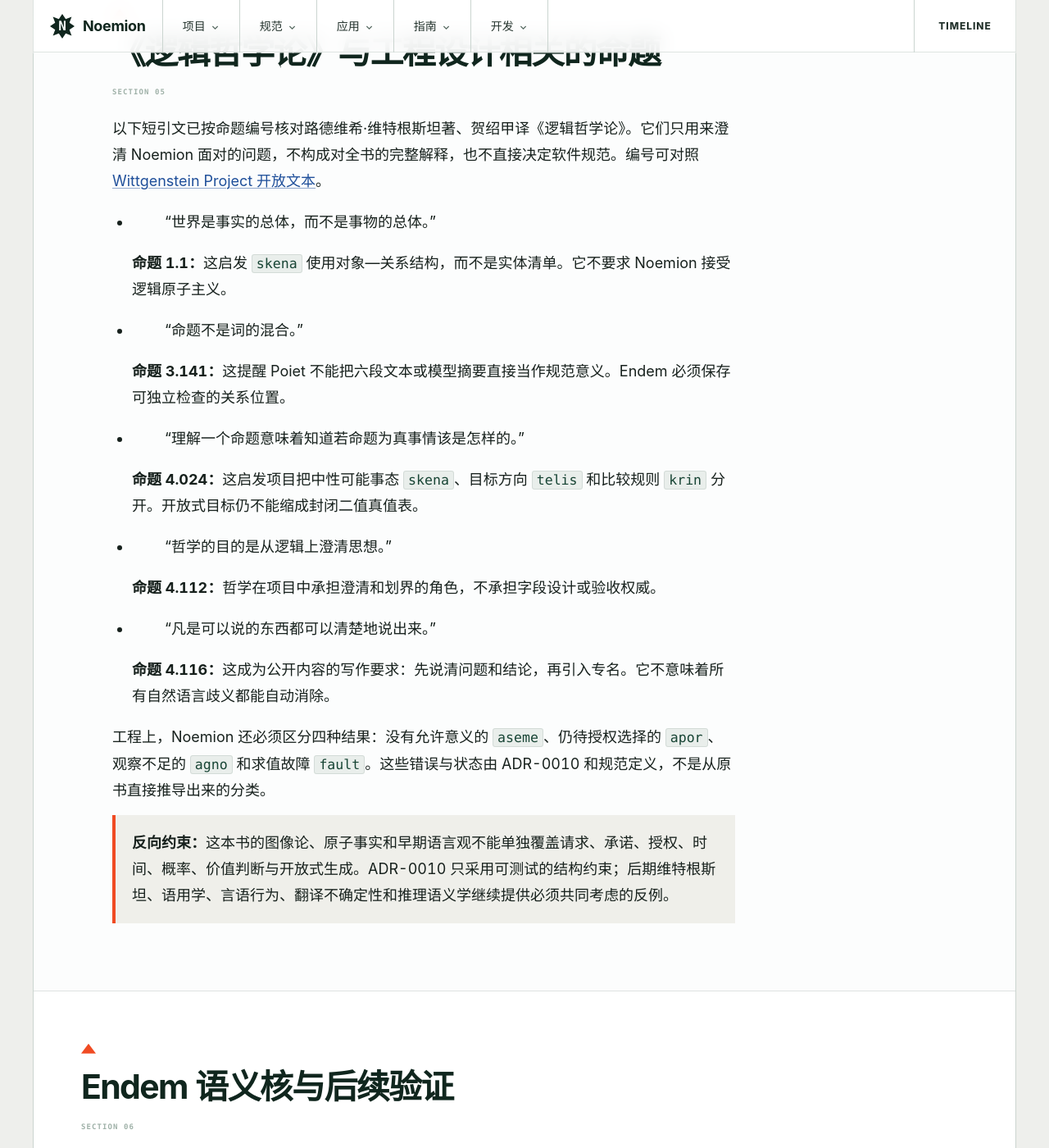
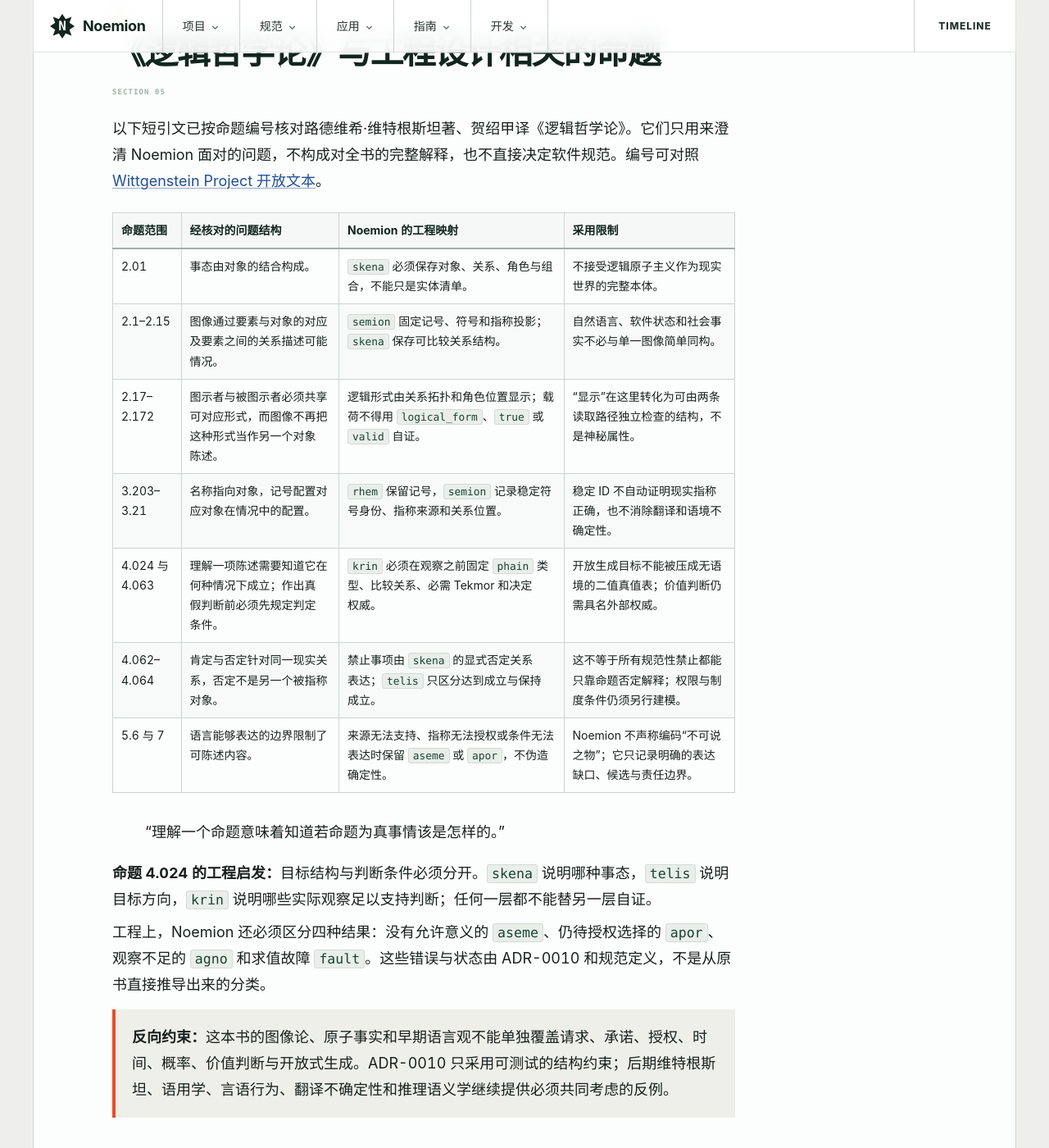
Before and after one commit to Noemion/noemion.github.io, a Jekyll site: the page built from about/intellectual-foundations.html, in a window 1280 px wide and 1400 px high, scrolled down 3206 px. Shown: the whole window at 82% size. Built offline with Jekyll 4.4.1, drawn with Linux system fonts in a browser that asks for light colours; some of the changed text lies outside the part shown.

Commit message:
add natural-language semantic scenarios

```diff
--- a/about/intellectual-foundations.html
+++ b/about/intellectual-foundations.html
@@ -56,13 +56,17 @@
   <section class="content-stack">
     <h2>《逻辑哲学论》与工程设计相关的命题</h2>
     <p>以下短引文已按命题编号核对路德维希·维特根斯坦著、贺绍甲译《逻辑哲学论》。它们只用来澄清 Noemion 面对的问题，不构成对全书的完整解释，也不直接决定软件规范。编号可对照 <a href="https://www.wittgensteinproject.org/w/index.php/Tractatus_Logico-Philosophicus_%28English%29">Wittgenstein Project 开放文本</a>。</p>
-    <ul>
-      <li><blockquote><p>“世界是事实的总体，而不是事物的总体。”</p></blockquote><strong>命题 1.1：</strong>这启发 <code>skena</code> 使用对象—关系结构，而不是实体清单。它不要求 Noemion 接受逻辑原子主义。</li>
-      <li><blockquote><p>“命题不是词的混合。”</p></blockquote><strong>命题 3.141：</strong>这提醒 Poiet 不能把六段文本或模型摘要直接当作规范意义。Endem 必须保存可独立检查的关系位置。</li>
-      <li><blockquote><p>“理解一个命题意味着知道若命题为真事情该是怎样的。”</p></blockquote><strong>命题 4.024：</strong>这启发项目把中性可能事态 <code>skena</code>、目标方向 <code>telis</code> 和比较规则 <code>krin</code> 分开。开放式目标仍不能缩成封闭二值真值表。</li>
-      <li><blockquote><p>“哲学的目的是从逻辑上澄清思想。”</p></blockquote><strong>命题 4.112：</strong>哲学在项目中承担澄清和划界的角色，不承担字段设计或验收权威。</li>
-      <li><blockquote><p>“凡是可以说的东西都可以清楚地说出来。”</p></blockquote><strong>命题 4.116：</strong>这成为公开内容的写作要求：先说清问题和结论，再引入专名。它不意味着所有自然语言歧义都能自动消除。</li>
-    </ul>
+    <div class="table-wrap"><table><thead><tr><th>命题范围</th><th>经核对的问题结构</th><th>Noemion 的工程映射</th><th>采用限制</th></tr></thead><tbody>
+      <tr><td>2.01</td><td>事态由对象的结合构成。</td><td><code>skena</code> 必须保存对象、关系、角色与组合，不能只是实体清单。</td><td>不接受逻辑原子主义作为现实世界的完整本体。</td></tr>
+      <tr><td>2.1–2.15</td><td>图像通过要素与对象的对应及要素之间的关系描述可能情况。</td><td><code>semion</code> 固定记号、符号和指称投影；<code>skena</code> 保存可比较关系结构。</td><td>自然语言、软件状态和社会事实不必与单一图像简单同构。</td></tr>
+      <tr><td>2.17–2.172</td><td>图示者与被图示者必须共享可对应形式，而图像不再把这种形式当作另一个对象陈述。</td><td>逻辑形式由关系拓扑和角色位置显示；载荷不得用 <code>logical_form</code>、<code>true</code> 或 <code>valid</code> 自证。</td><td>“显示”在这里转化为可由两条读取路径独立检查的结构，不是神秘属性。</td></tr>
+      <tr><td>3.203–3.21</td><td>名称指向对象，记号配置对应对象在情况中的配置。</td><td><code>rhem</code> 保留记号，<code>semion</code> 记录稳定符号身份、指称来源和关系位置。</td><td>稳定 ID 不自动证明现实指称正确，也不消除翻译和语境不确定性。</td></tr>
+      <tr><td>4.024 与 4.063</td><td>理解一项陈述需要知道它在何种情况下成立；作出真假判断前必须先规定判定条件。</td><td><code>krin</code> 必须在观察之前固定 <code>phain</code> 类型、比较关系、必需 Tekmor 和决定权威。</td><td>开放生成目标不能被压成无语境的二值真值表；价值判断仍需具名外部权威。</td></tr>
+      <tr><td>4.062–4.064</td><td>肯定与否定针对同一现实关系，否定不是另一个被指称对象。</td><td>禁止事项由 <code>skena</code> 的显式否定关系表达；<code>telis</code> 只区分达到成立与保持成立。</td><td>这不等于所有规范性禁止都能只靠命题否定解释；权限与制度条件仍须另行建模。</td></tr>
+      <tr><td>5.6 与 7</td><td>语言能够表达的边界限制了可陈述内容。</td><td>来源无法支持、指称无法授权或条件无法表达时保留 <code>aseme</code> 或 <code>apor</code>，不伪造确定性。</td><td>Noemion 不声称编码“不可说之物”；它只记录明确的表达缺口、候选与责任边界。</td></tr>
+    </tbody></table></div>
+    <blockquote><p>“理解一个命题意味着知道若命题为真事情该是怎样的。”</p></blockquote>
+    <p><strong>命题 4.024 的工程启发：</strong>目标结构与判断条件必须分开。<code>skena</code> 说明哪种事态，<code>telis</code> 说明目标方向，<code>krin</code> 说明哪些实际观察足以支持判断；任何一层都不能替另一层自证。</p>
     <p>工程上，Noemion 还必须区分四种结果：没有允许意义的 <code>aseme</code>、仍待授权选择的 <code>apor</code>、观察不足的 <code>agno</code> 和求值故障 <code>fault</code>。这些错误与状态由 ADR-0010 和规范定义，不是从原书直接推导出来的分类。</p>
     <p class="callout warning"><strong>反向约束：</strong>这本书的图像论、原子事实和早期语言观不能单独覆盖请求、承诺、授权、时间、概率、价值判断与开放式生成。ADR-0010 只采用可测试的结构约束；后期维特根斯坦、语用学、言语行为、翻译不确定性和推理语义学继续提供必须共同考虑的反例。</p>
   </section>
@@ -74,7 +78,7 @@
       <article class="status-item"><h3>已采用：六个语义面</h3><p><code>rhem / semion / skena / telis / krin / apor</code> 分别承担来源、意义投影、中性事态、目标方向、满足判据和未决边界。</p></article>
       <article class="status-item"><h3>已采用：结构显示形式</h3><p><code>semion</code>、<code>skena</code> 与 <code>phain</code> 共享符号和关系位置；规范载荷不能通过自填字段自证有效。</p></article>
       <article class="status-item"><h3>已采用：方向不改写事态</h3><p><code>telis</code> 只冻结 <code>kine</code> 与 <code>mene</code>；禁止事项由 skena 的显式否定表达，不再重复编码。</p></article>
-      <article class="status-item"><h3>待实现：满足求值</h3><p><code>krin</code> 必须在显式变量绑定、Tekmor、版本、能力和 Praxor 配置中产生 met、unmet、agno 或 fault；不得读取未登记背景。</p></article>
+      <article class="status-item"><h3>待完善：满足求值规范</h3><p><code>krin</code> 仍需补齐变量绑定、统计窗口、单位、容差、Tekmor 范围和决定状态转换；当前没有求值组件。</p></article>
     </div>
   </section>
 
@@ -82,7 +86,7 @@
     <h2>核心书目与资源状态</h2>
     <div class="table-wrap"><table><thead><tr><th>著作</th><th>当前用途</th><th>研究状态</th><th>版本或检索资源</th></tr></thead><tbody>
       <tr><td>Husserl, <em>Ideas I</em></td><td>意向活动/意向相关项、意向性、对象给予方式与视域</td><td>原典章节与解释争议已定位；需要版本化研究笔记和竞争解释对照</td><td><a href="https://www.routledge.com/Ideas-General-Introduction-to-Pure-Phenomenology/Husserl/p/book/9780415519038">Routledge 书目</a></td></tr>
-      <tr><td>Wittgenstein, <em>Tractatus Logico-Philosophicus</em></td><td>事实、命题、投影、逻辑形式、真值条件与语言边界</td><td>已核对贺绍甲中译本元数据和关键命题，并由 ADR-0009 采用可测试的工程边界</td><td><a href="https://www.wittgensteinproject.org/w/index.php/Tractatus_Logico-Philosophicus_%28English%29">开放编号文本</a></td></tr>
+      <tr><td>Wittgenstein, <em>Tractatus Logico-Philosophicus</em></td><td>事实、命题、投影、逻辑形式、真值条件与语言边界</td><td>已核对贺绍甲中译本元数据及命题 2.01、2.1–2.17、3.203–3.21、4.024、4.062–4.064、5.6 与 7；ADR-0010 只采用可测试的工程边界</td><td><a href="https://www.wittgensteinproject.org/w/index.php/Tractatus_Logico-Philosophicus_%28English%29">开放编号文本</a></td></tr>
       <tr><td>Wittgenstein, <em>Philosophical Investigations</em></td><td>意义即使用、语言游戏、规则遵循</td><td>版本与关键章节已定位，待逐章精读</td><td><a href="https://www.wiley.com/en-us/Wittgenstein-c-PL45">Wiley 书目</a></td></tr>
       <tr><td>Frege, “Über Sinn und Bedeutung”</td><td>意义、指称、组合与替换问题</td><td>原论文与翻译争议已定位，待形成与 Endem 来源绑定的反例对照</td><td><a href="https://www.degruyter.com/document/doi/10.1515/9783111546216-003/html">De Gruyter 文献页</a></td></tr>
       <tr><td>Russell, “On Denoting”</td><td>表面语法、逻辑形式、存在与唯一性</td><td>原论文范围已定位，待与候选解析和作用域诊断逐项对照</td><td><a href="https://academic.oup.com/mind/article-abstract/XIV/4/479/964157">Oxford Academic 文献页</a></td></tr>
--- a/specifications/index.html
+++ b/specifications/index.html
@@ -29,6 +29,7 @@
       <tr><td><a href="https://github.com/Noemion/noemion.github.io/blob/main/spec/endem-format.md">END-FMT 格式条款</a></td><td>固定前导、记录目录、受限 CBOR、结构实验 END-P0 与设计 Profile END-P1。</td><td>END-FMT 0.1.0-draft 尚非稳定 ABI，也没有公开符合性声明。</td></tr>
       <tr><td><a href="https://github.com/Noemion/noemion.github.io/blob/main/spec/profiles/end-p1.json">END-P1 Profile</a></td><td>六记录字段键、嵌套 map、枚举、规范数组顺序和资源限制。</td><td>只覆盖 nascent 与 kine，不预留尚无消费者的未来字段。</td></tr>
       <tr><td><a href="https://github.com/Noemion/noemion.github.io/blob/main/spec/endem-source-manifest.md">END-SRCM 来源清单</a></td><td>首个 Poiet 输入的指令、转义、基数、授权边界和 END-P1 映射。</td><td>是可替换的实验接口，不是稳定源语言或 Endem 身份。</td></tr>
+      <tr><td><a href="https://github.com/Noemion/noemion.github.io/blob/main/spec/endem-scenarios.md">END-SCEN 场景语料</a></td><td>八个自然语言场景检查方向、否定、歧义、观察、故障、权威和多根边界。</td><td>是非规范设计审查材料，不是解析能力、符合性测试或实现证据。</td></tr>
       <tr><td><a href="https://github.com/Noemion/noemion.github.io/blob/main/spec/registry.json">机器可读登记</a></td><td>规范、术语、成熟度、实现状态与验证引用。</td><td><code>accepted</code> 不表示稳定发行；计划测试不能写成已覆盖。</td></tr>
       <tr><td><a href="https://github.com/Noemion/noemion.github.io/blob/main/spec/endem-threat-model.md">威胁模型</a><br><a href="https://github.com/Noemion/noemion.github.io/blob/main/spec/endem-errors.md">诊断目录</a></td><td>把不可信输入、资源放大和共同故障映射到条款与稳定实验错误码。</td><td>END-P0 数值只支持第一轮实验，仍需规模和复杂度证据。</td></tr>
       <tr><td><a href="https://github.com/Noemion/noemion.github.io/tree/main/vectors/semantic">语义向量集</a></td><td>多个根、事态混入目标力量、未记录歧义和模型越权等正反案例。</td><td>这些 JSON 不是 .endem 物理格式。</td></tr>
@@ -42,7 +43,7 @@
   <section>
     <h2>规范与实现的边界</h2>
     <div class="table-wrap"><table><thead><tr><th>层次</th><th>当前权威内容</th><th>尚未形成的证据</th></tr></thead><tbody>
-      <tr><td>语义</td><td>一个根 skena、六个语义面、形式显示、显式未知、满足与权威；已有 6 个实际执行的条款化语义向量</td><td>更广泛语料覆盖、跨领域最小性、关系等价和求值规则</td></tr>
+      <tr><td>语义</td><td>一个根 skena、六个语义面、形式显示、显式未知、满足与权威；已有 8 个设计审查场景和 6 个实际执行的条款化语义向量</td><td>场景还不是可执行证据；时间、统计判据、跨领域最小性、关系等价和求值规则仍未冻结</td></tr>
       <tr><td>组合</td><td>内容寻址、显式绑定、权限不扩大、冲突关闭失败</td><td>大规模闭包性能、循环处理和远程仓库协议</td></tr>
       <tr><td>证据</td><td>Tekmor 可定位、可绑定、可声明强度，但不自动证明结论</td><td>稳定事件编码、跨实现验证和撤销策略</td></tr>
       <tr><td>物理格式</td><td>实验性魔数、64 字节前导、48 字节目录、六种记录、受限 CBOR，以及 END-P1 封闭字段 schema</td><td>压缩、摘要、签名、Synem 和稳定 ABI</td></tr>
```
Also changed, not shown: AGENTS.md (+1 -0 lines), content-quality-audit.md (+1 -1 lines), docs/specifications-reference.md (+3 -1 lines), spec/README.md (+3 -0 lines), spec/endem-scenarios.md (added, +94 -0 lines), spec/registry.json (+7 -0 lines), specifications/endem.html (+16 -0 lines), tests/site_quality_test.py (+7 -5 lines), tests/spec_contract_test.py (+40 -3 lines).
